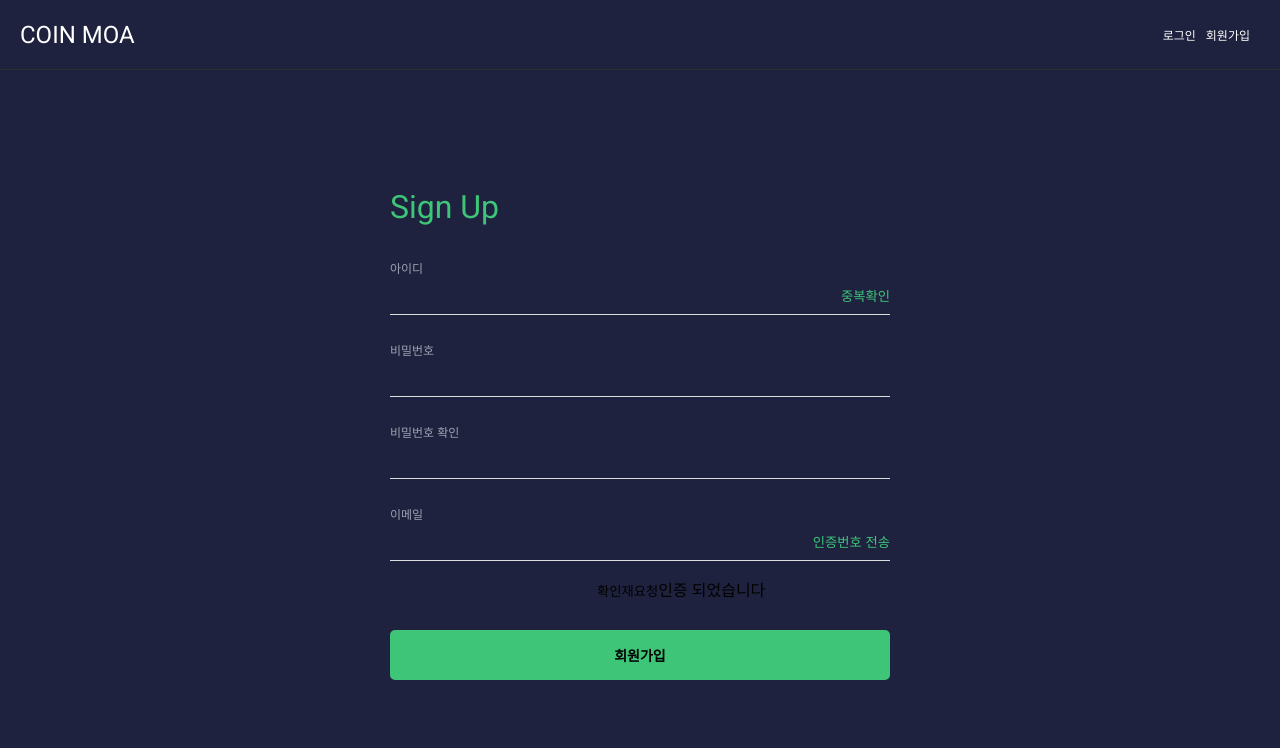
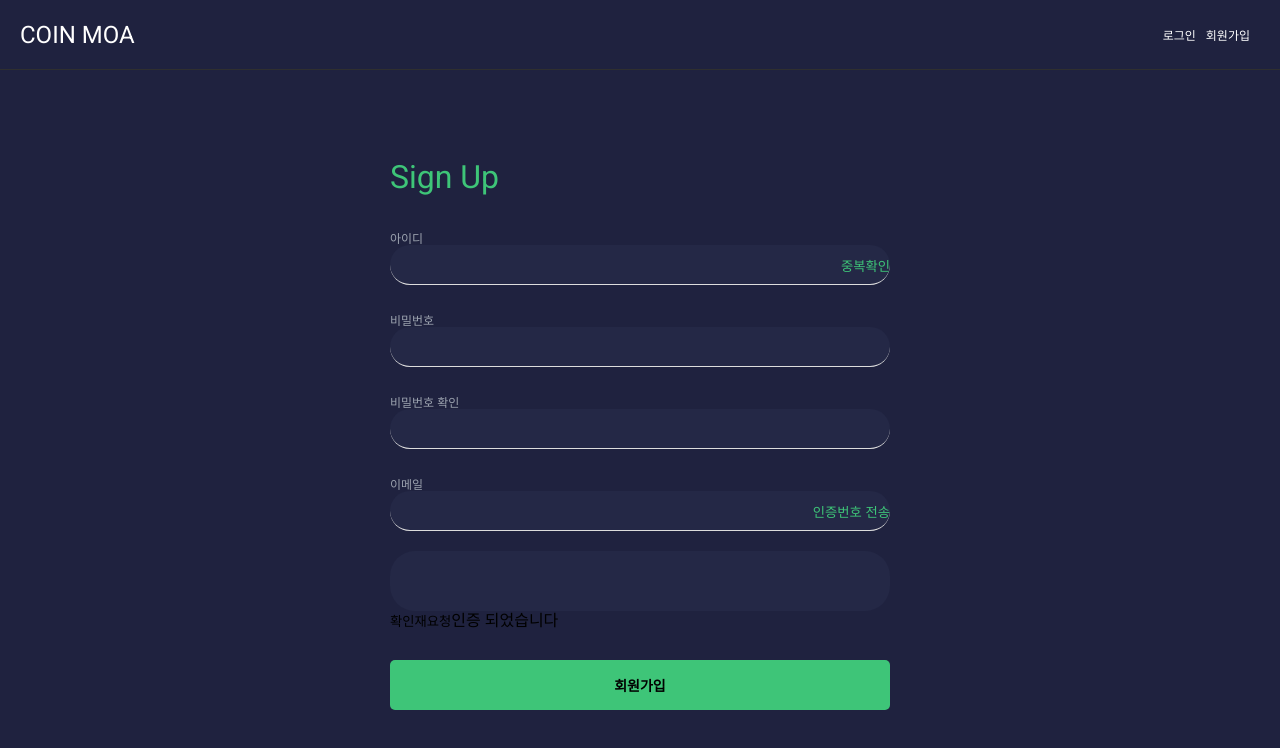
Before and after one commit to sunhong06/accountbook_app, a Next.js app: page /signUp in a window 1280 px wide. Shown: the top 748 px of the page. Built offline with nearby package versions, Linux system fonts and the light colour scheme.

Commit message:
fix: 공통 컴포넌트 수정

```diff
--- a/src/components/common/Button.tsx
+++ b/src/components/common/Button.tsx
@@ -1,20 +1,27 @@
 import { ReactNode } from 'react';
 import styled from 'styled-components';
 
-const StyleButton = styled.button``;
+const StyleButton = styled.button`
+  &:disabled {
+    color: #777;
+    cursor: no-drop;
+  }
+`;
 
 type Props = {
+  className?: string;
   type?: 'button' | 'submit' | 'reset' | undefined;
   children: ReactNode;
-  disabled: boolean;
-  onClick: () => void;
+  disabled?: boolean;
+  onClick?: (e: any) => void;
 };
 
-const Button = ({ type = 'button', disabled, children, ...buttonProps }: Props) => {
+const Button = ({ className, type = 'button', disabled, children, ...buttonProps }: Props) => {
   return (
-    <StyleButton type={type} className='button' disabled={disabled} {...buttonProps}>
+    <StyleButton className={className} type={type} disabled={disabled} {...buttonProps}>
       {children}
     </StyleButton>
   );
 };
+
 export default Button;
--- a/src/components/common/Input.tsx
+++ b/src/components/common/Input.tsx
@@ -1,11 +1,45 @@
+import styled from 'styled-components';
+
+const StyleInput = styled.input`
+  width: 100%;
+  height: 60px;
+  color: #fff;
+  background-color: #242846;
+  border-radius: 25px;
+  padding: 0 20px;
+  font-size: 14px;
+
+  &::placeholder {
+    font-size: 12px;
+  }
+  &:disabled {
+    border-bottom: none;
+    cursor: no-drop;
+  }
+`;
+
 type Props = {
+  maxLength?: number;
+  className?: string;
   type?: string;
   value: string;
   onChange: (e?: any) => void;
+  placeholder?: string;
+  disabled?: boolean;
 };
 
-const Input = ({ type = 'text', value, onChange }: Props) => {
-  return <input type={type} value={value} onChange={onChange} />;
+const Input = ({ maxLength, className, type = 'text', value, onChange, placeholder, disabled }: Props) => {
+  return (
+    <StyleInput
+      maxLength={maxLength}
+      className={className}
+      type={type}
+      value={value}
+      onChange={onChange}
+      placeholder={placeholder}
+      disabled={!!disabled}
+    />
+  );
 };
 
 export default Input;
```
